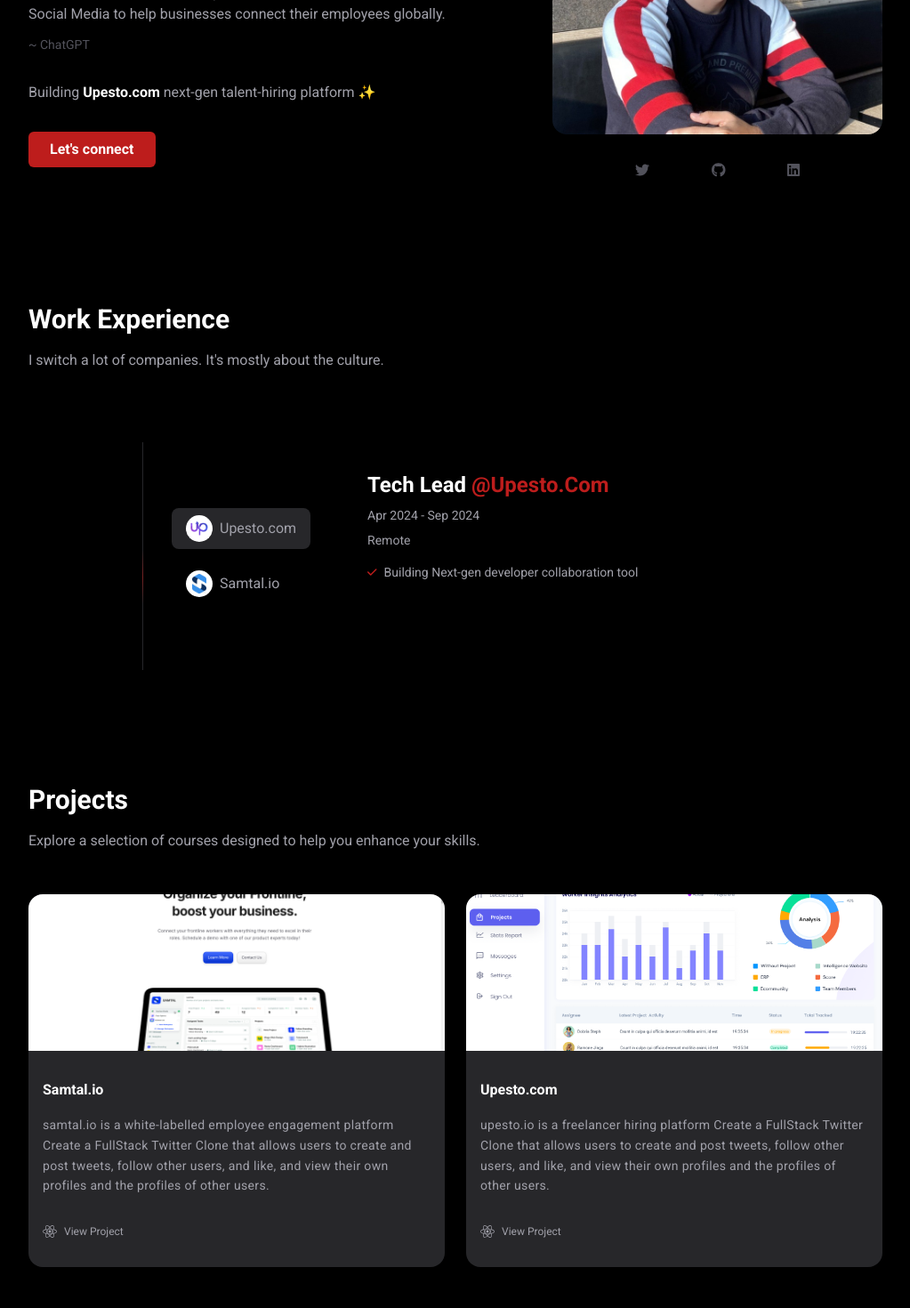
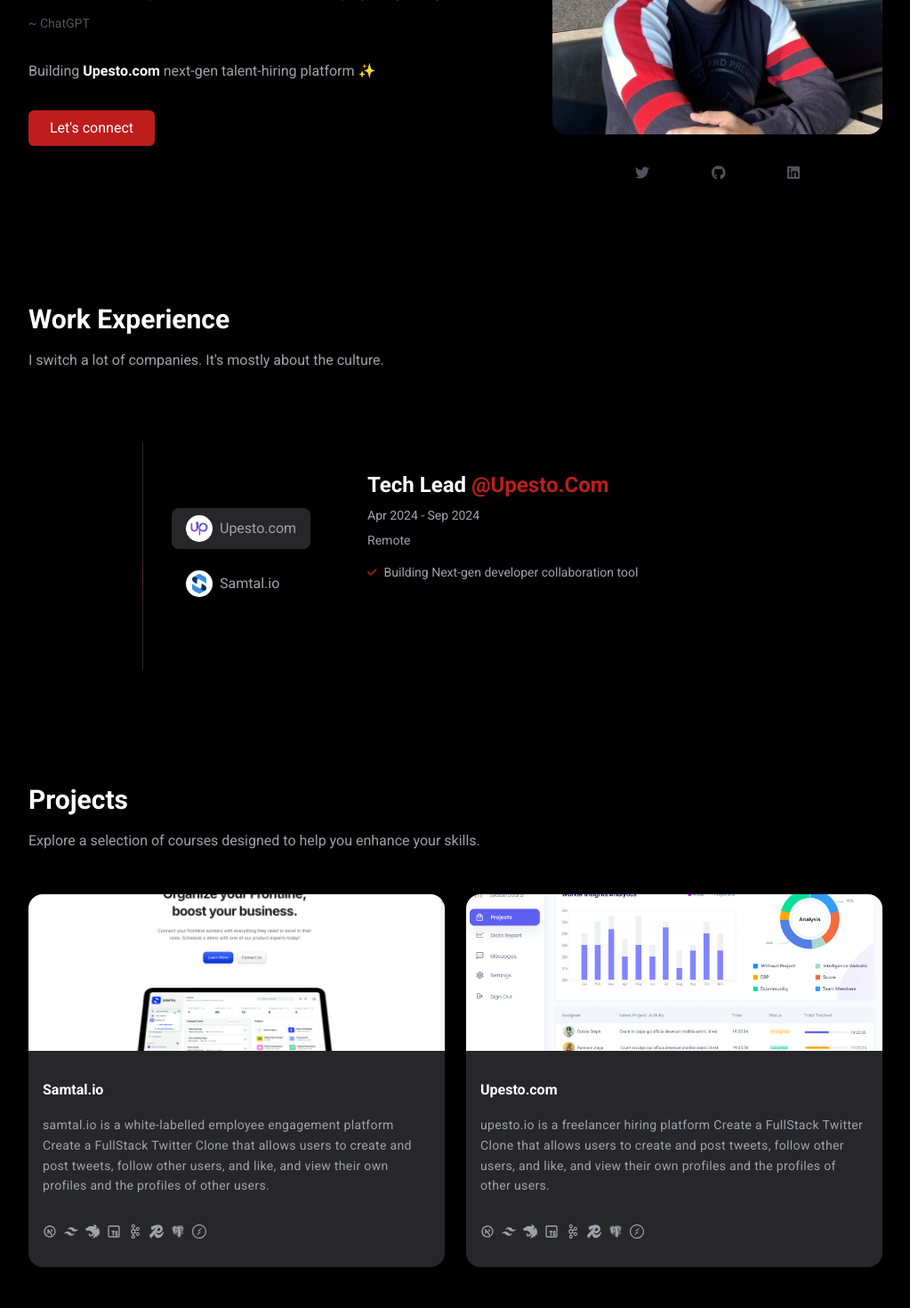
Before and after one commit to afk-ankit/portfolio, a React (Vite) app: page / in a window 1280 px wide. Shown: the part 420-1890 px from the top of the page at 89% size, without its empty margins (128-1151 px from the left). Built offline with nearby package versions, Linux system fonts and the light colour scheme.

Commit message:
added mail and profile links

```diff
--- a/package.json
+++ b/package.json
@@ -19,6 +19,7 @@
     "motion": "^11.12.0",
     "react": "^18.3.1",
     "react-dom": "^18.3.1",
+    "react-icons": "^5.3.0",
     "tailwind-merge": "^2.5.5"
   },
   "devDependencies": {
--- a/src/components/Home.tsx
+++ b/src/components/Home.tsx
@@ -12,13 +12,13 @@ const Home = () => {
       id="home"
     >
       <div className="md:flex-[0.6] flex flex-col">
-        <h1 className="text-5xl font-bold leading-tight">
+        <h1 className="text-5xl font-bold">
           Trust me, I&apos;m a{" "}
           <span className="text-accent">
             software <br /> engineer.
           </span>
         </h1>
-        <p className="text-zinc-400 mt-8">
+        <p className="text-zinc-400 mt-8 leading-normal">
           Meet Ankit Sharma, freelance web developer, and entrepreneur known for
           his expertise in the tech industry. He has successfully launched
           numerous technical courses on various platforms. Founder of Samtal.io,
@@ -30,8 +30,8 @@ const Home = () => {
           Building <span className="font-bold text-white">Upesto.com</span>{" "}
           next-gen talent-hiring platform ✨
         </p>
-        <button className="py-2 px-6 bg-accent w-fit rounded-md cursor-pointer mt-8 font-semibold hidden md:block">
-          Let's connect
+        <button className="py-2 px-6 bg-accent w-fit rounded-md cursor-pointer mt-8 hidden md:block">
+          <a href="mailto:ankitsharmagh093@gmail.com">Let's connect</a>
         </button>
       </div>
       <div className="md:flex-[0.4] space-y-8 mx-auto md:h-full">
@@ -39,9 +39,18 @@ const Home = () => {
           <img src="/dp.jpeg" alt="" />
         </div>
         <div className="flex justify-between h-[30px] w-1/2 mx-auto">
-          <FontAwesomeIcon icon={faTwitter} className="text-zinc-600" />
-          <FontAwesomeIcon icon={faGithub} className="text-zinc-600" />
-          <FontAwesomeIcon icon={faLinkedin} className="text-zinc-600" />
+          <a href="https://x.com/ankit6901sh" target="_blank">
+            <FontAwesomeIcon
+              icon={faTwitter}
+              className="text-zinc-600 cursor-pointer"
+            />
+          </a>
+          <a href="https://github.com/afk-ankit">
+            <FontAwesomeIcon icon={faGithub} className="text-zinc-600" />
+          </a>
+          <a href="https://www.linkedin.com/in/ankit-sharma-0b0b9b223/">
+            <FontAwesomeIcon icon={faLinkedin} className="text-zinc-600" />
+          </a>
         </div>
       </div>
     </section>
--- a/src/components/ProjectItem.tsx
+++ b/src/components/ProjectItem.tsx
@@ -1,6 +1,13 @@
-import { faReact } from "@fortawesome/free-brands-svg-icons";
-import { FontAwesomeIcon } from "@fortawesome/react-fontawesome";
+import { RiTailwindCssFill } from "react-icons/ri";
+import { TbBrandNextjs, TbBrandTypescript } from "react-icons/tb";
 import { IProject } from "../types/project.type";
+import {
+  SiApachekafka,
+  SiNestjs,
+  SiRedis,
+  SiSocketdotio,
+} from "react-icons/si";
+import { BiLogoPostgresql } from "react-icons/bi";
 
 const ProjectItem = ({ project }: { project: IProject }) => {
   return (
@@ -19,8 +26,14 @@ const ProjectItem = ({ project }: { project: IProject }) => {
         </p>
       </div>
       <div className="flex gap-2 py-8 px-4">
-        <FontAwesomeIcon icon={faReact} className="text-zinc-400" />
-        <span className="text-xs text-zinc-400">View Project</span>
+        <TbBrandNextjs className="text-zinc-400" />
+        <RiTailwindCssFill className="text-zinc-400" />
+        <SiNestjs className="text-zinc-400" />
+        <TbBrandTypescript className="text-zinc-400" />
+        <SiApachekafka className="text-zinc-400" />
+        <SiRedis className="text-zinc-400" />
+        <BiLogoPostgresql className="text-zinc-400" />
+        <SiSocketdotio className="text-zinc-400" />
       </div>
     </div>
   );
```
Also changed, not shown: public/dp-2.jpg (added), 1 other file (tests, documents, lock files or other folders).
